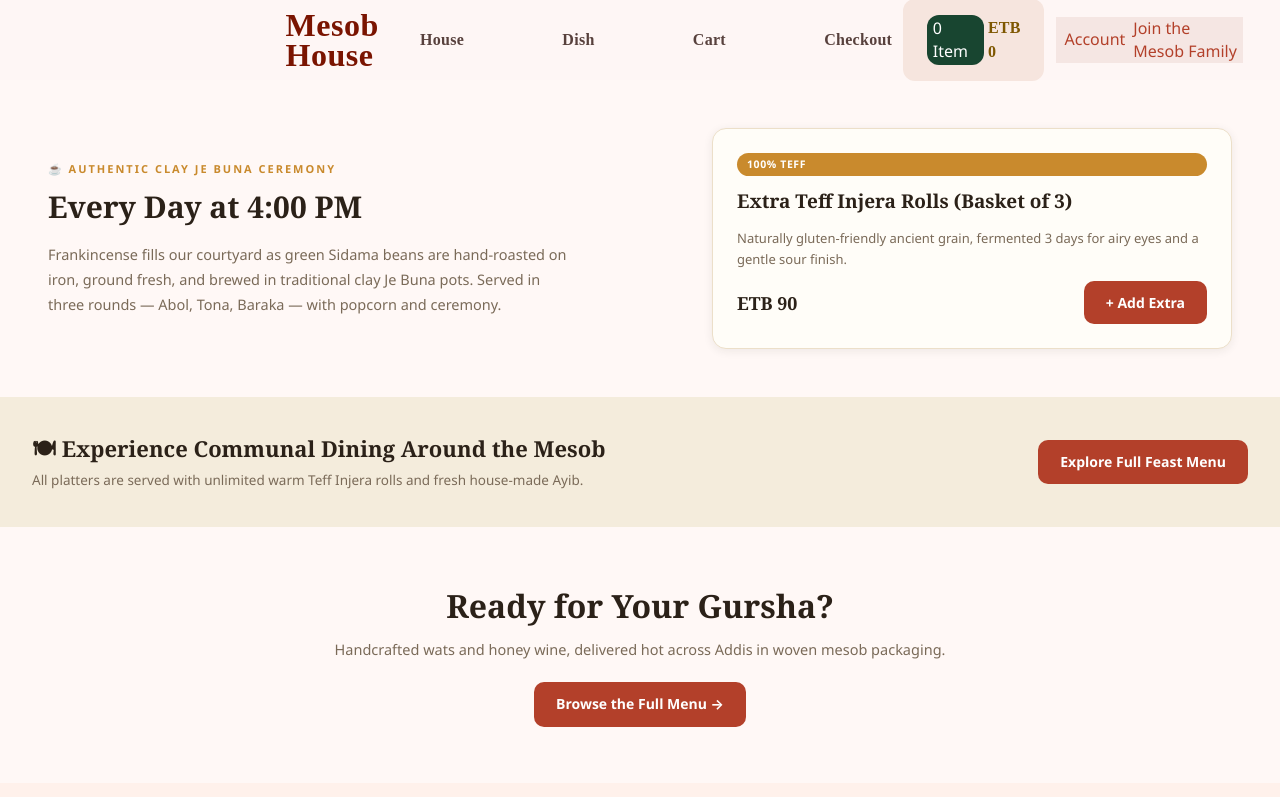
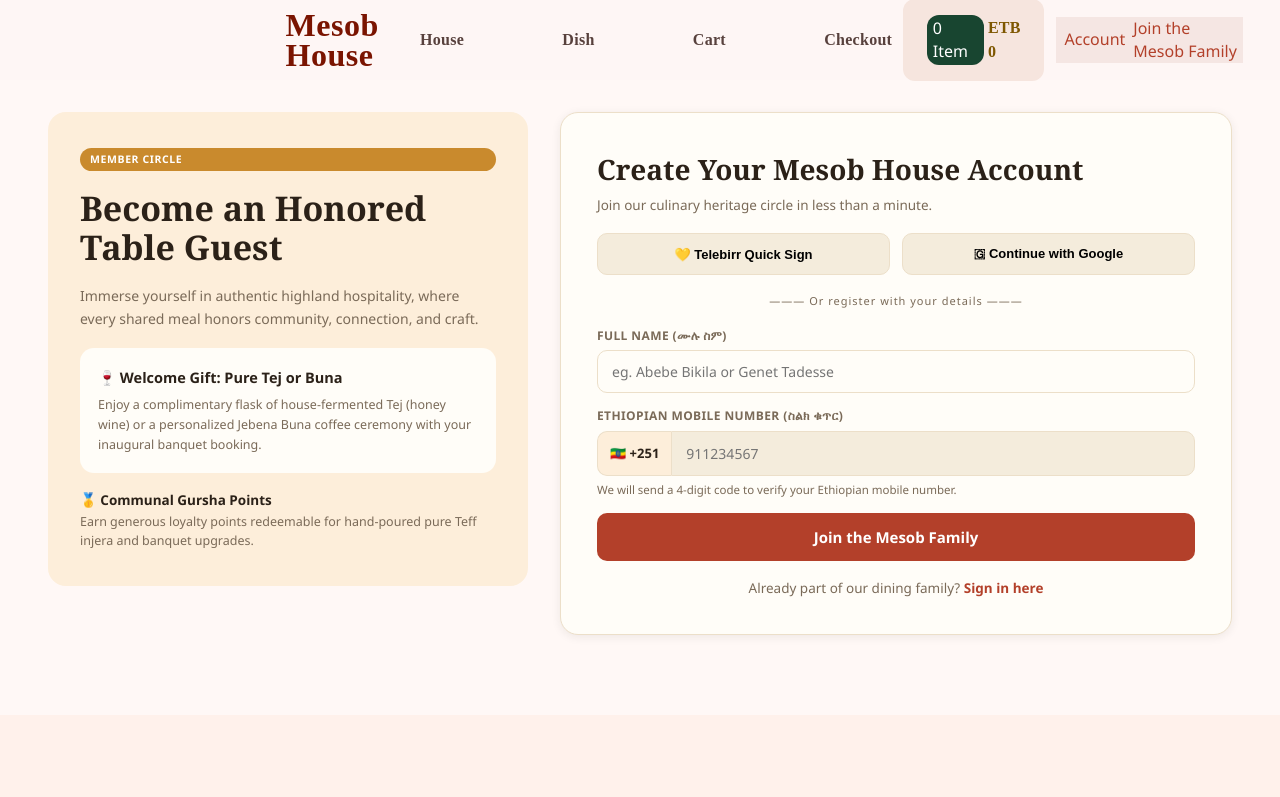
Before and after one commit to Mebtee/codeops-portfolio, a React (Vite) app in the folder MODULE-03/CapstoneProject/: page / in a window 1280 px wide. Shown: the top 797 px of the page. Built offline with nearby package versions, Linux system fonts and the light colour scheme.

Commit message:
serve the sign-up screen as the home route

```diff
--- a/MODULE-03/CapstoneProject/src/App.jsx
+++ b/MODULE-03/CapstoneProject/src/App.jsx
@@ -31,7 +31,7 @@
         <Suspense fallback={<PageLoader />}>
           <Routes>
             <Route path="/" element={<Layout />}>
-              <Route index element={<TodaySpecial />} />
+              <Route index element={<Signup />} />
               <Route path="signup" element={<Signup />} />
               <Route path="login" element={<Login />} />
               <Route path="menu" element={<FullMenu />} />
```
